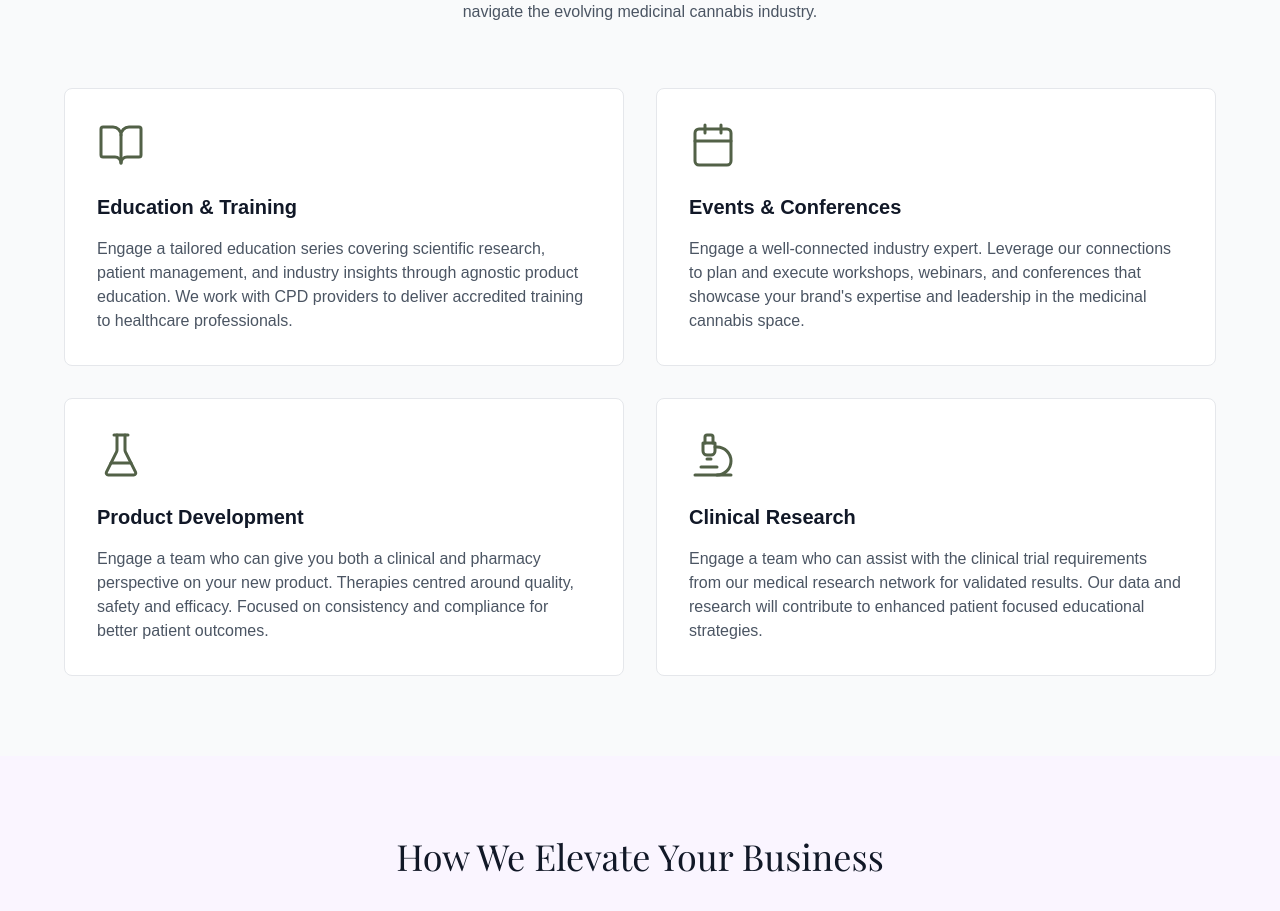
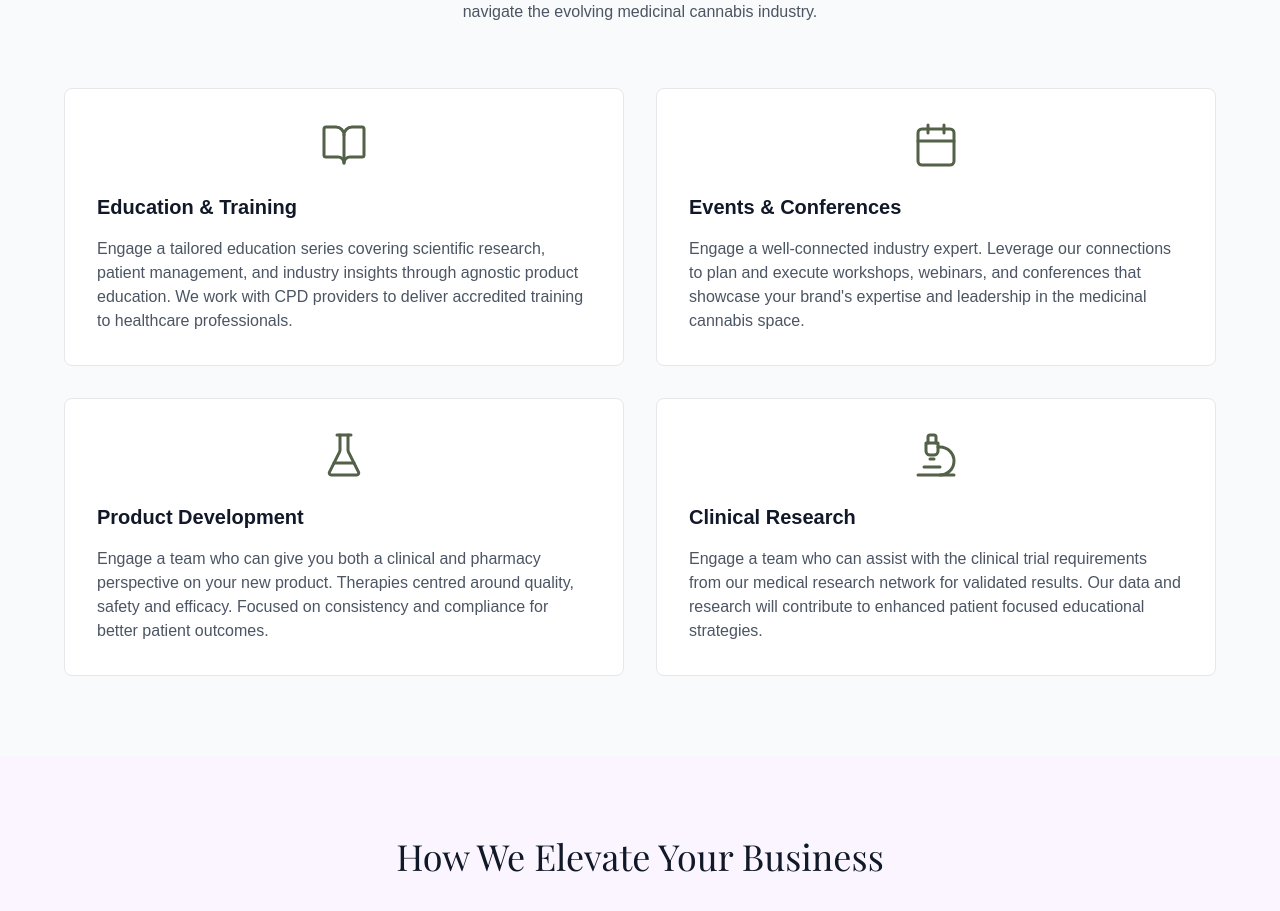
Before and after one commit to doylem/nativa-site, a Next.js app: page / in a window 1280 px wide. Shown: the part 960-1871 px from the top of the page. Built offline with nearby package versions, Linux system fonts and the light colour scheme; a web font is replaced by a local one.

Commit message:
Updated page.tsx

```diff
--- a/app/page.tsx
+++ b/app/page.tsx
@@ -52,7 +52,7 @@
           </p>
           <div className="grid md:grid-cols-2 gap-8">
             <div className="bg-white p-8 rounded-lg border border-gray-200">
-              <div className="mb-6">
+              <div className="mb-6 flex justify-center">
                 <BookOpen className="w-12 h-12 text-nativa-olive" strokeWidth={1.5} />
               </div>
               <h3 className="text-xl font-semibold mb-4 text-gray-900">
@@ -63,7 +63,7 @@
               </p>
             </div>
             <div className="bg-white p-8 rounded-lg border border-gray-200">
-              <div className="mb-6">
+              <div className="mb-6 flex justify-center">
                 <Calendar className="w-12 h-12 text-nativa-olive" strokeWidth={1.5} />
               </div>
               <h3 className="text-xl font-semibold mb-4 text-gray-900">
@@ -74,7 +74,7 @@
               </p>
             </div>
             <div className="bg-white p-8 rounded-lg border border-gray-200">
-              <div className="mb-6">
+              <div className="mb-6 flex justify-center">
                 <FlaskConical className="w-12 h-12 text-nativa-olive" strokeWidth={1.5} />
               </div>
               <h3 className="text-xl font-semibold mb-4 text-gray-900">
@@ -85,7 +85,7 @@
               </p>
             </div>
             <div className="bg-white p-8 rounded-lg border border-gray-200">
-              <div className="mb-6">
+              <div className="mb-6 flex justify-center">
                 <Microscope className="w-12 h-12 text-nativa-olive" strokeWidth={1.5} />
               </div>
               <h3 className="text-xl font-semibold mb-4 text-gray-900">
```
